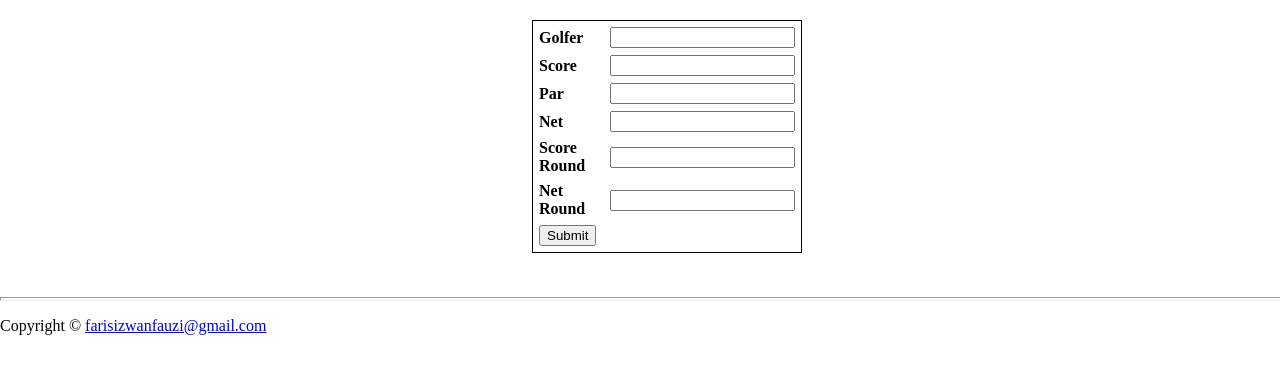
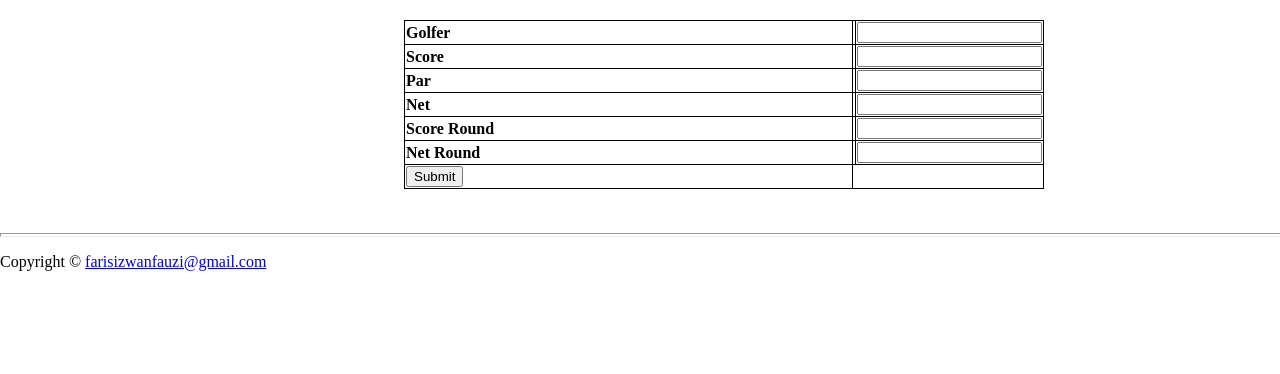
Before and after one commit to Faris37/LAB_WEB, a PHP site: page /addGolfer.php in a window 1280 px wide. Shown: the part 88-462 px from the top of the page. Run offline with PHP 8.4, Linux system fonts and the light colour scheme; data that the repository does not hold is empty.

Commit message:
Update styles.css

```diff
--- a/styles.css
+++ b/styles.css
@@ -52,11 +52,28 @@ section h2 {
    text-align: center;
 }
 
+table {
+  width: 100%;
+  border-collapse:collapse;
+  border: 1px solid black;
+}
+
+th{
+  width: 100%;
+  text-align: left;
+  border: 1px solid black;
+}
+
+td{
+  width: 100%;
+  text-align: left;
+  border: 1px solid black;
+}
 article
 {
-	margin-left: 40%;
+	margin-left: 30%;
     margin-right: 50%;
-    width: 15%;
+  width: 50%;
 	padding: 20px;
 	background-color: white;
 }
```
